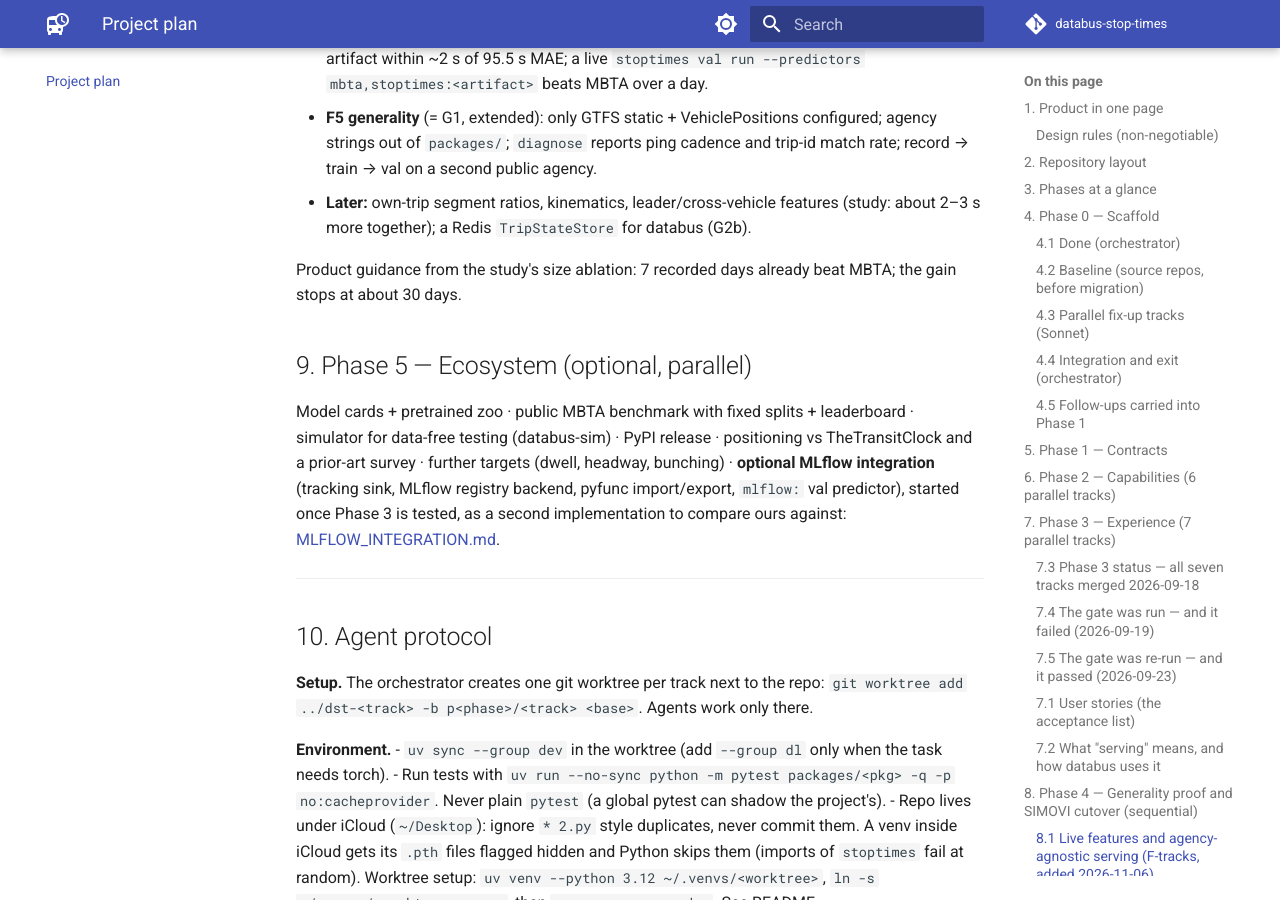
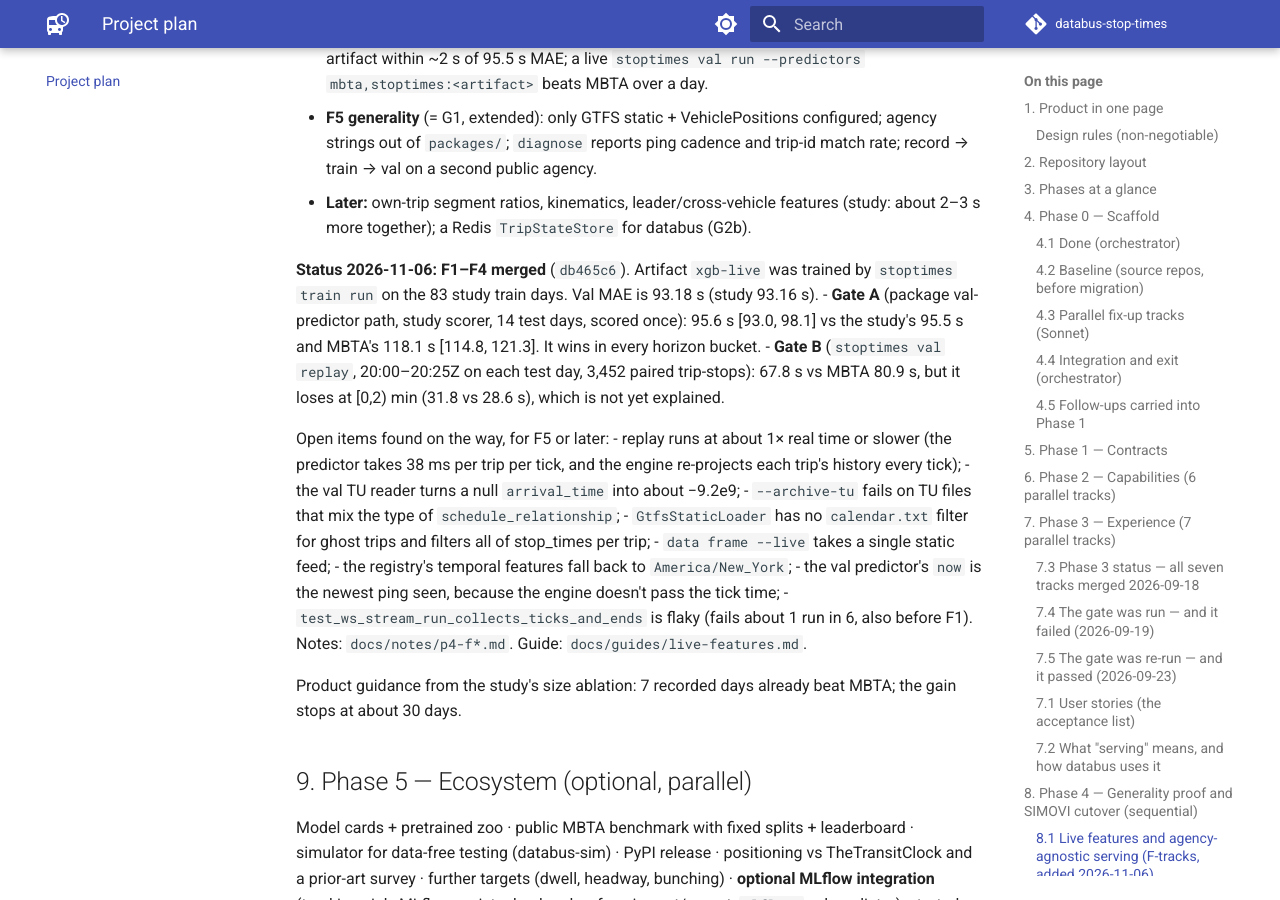
Before and after one commit to simovilab/databus-stop-times, an MkDocs documentation site: the page built from docs/PLAN.md, in a window 1280 px wide and 900 px high, scrolled down 19054 px. Built offline with MkDocs 1.6.1 and Material for MkDocs 9.7.7, drawn with Linux system fonts in a browser that asks for light colours; comment, search, counter and statistics services are not loaded; some of the changed text lies outside the part shown.

Commit message:
docs(plan): §8.1 status after F1–F4 merge and the test-day gate
Co-Authored-By: Claude Opus 5.5 <noreply@anthropic.com>
Claude-Session: https://claude.ai/code/session_01QV6jB3M6goRBPbSYqJYanj

```diff
--- a/docs/PLAN.md
+++ b/docs/PLAN.md
@@ -4,7 +4,7 @@ Status: **Phase 3 tracks merged; the clean-machine gate has been run and its fin
 1526 passed, 20 skipped · next: Phase 4 (§7.4's serving feature-contract gap is closed)
 (note G4 now precedes G2a — see §8) ·
 branch `feat/stoptimes-scaffold`, not pushed (the account has read-only access to the remote) · last updated 2026-11-06
-(§8.1 added: live features and agency-agnostic serving, F-tracks, from the 2026-11 MBTA study)
+(§8.1 F1–F4 merged: live features served and validated; gate passed, 95.6 s vs MBTA 118.1 s; next F5 generality)
 
 This is the working plan for turning SIMOVI's ETA research code (`gtfs-eta`) and its
 validation tool (`etaval`) into **stoptimes**: a general toolkit that lets anyone with
@@ -632,6 +632,25 @@ things shipped from training are the model, the segment-statistics table and the
 - **Later:** own-trip segment ratios, kinematics, leader/cross-vehicle features (study: about 2–3 s more together);
   a Redis `TripStateStore` for databus (G2b).
 
+**Status 2026-11-06: F1–F4 merged** (`db465c6`). Artifact `xgb-live` was trained by `stoptimes train run` on the
+83 study train days. Val MAE is 93.18 s (study 93.16 s).
+- **Gate A** (package val-predictor path, study scorer, 14 test days, scored once): 95.6 s [93.0, 98.1] vs the study's
+  95.5 s and MBTA's 118.1 s [114.8, 121.3]. It wins in every horizon bucket.
+- **Gate B** (`stoptimes val replay`, 20:00–20:25Z on each test day, 3,452 paired trip-stops): 67.8 s vs MBTA 80.9 s,
+  but it loses at [0,2) min (31.8 vs 28.6 s), which is not yet explained.
+
+Open items found on the way, for F5 or later:
+- replay runs at about 1× real time or slower (the predictor takes 38 ms per trip per tick, and the engine re-projects
+  each trip's history every tick);
+- the val TU reader turns a null `arrival_time` into about −9.2e9;
+- `--archive-tu` fails on TU files that mix the type of `schedule_relationship`;
+- `GtfsStaticLoader` has no `calendar.txt` filter for ghost trips and filters all of stop_times per trip;
+- `data frame --live` takes a single static feed;
+- the registry's temporal features fall back to `America/New_York`;
+- the val predictor's `now` is the newest ping seen, because the engine doesn't pass the tick time;
+- `test_ws_stream_run_collects_ticks_and_ends` is flaky (fails about 1 run in 6, also before F1).
+Notes: `docs/notes/p4-f*.md`. Guide: `docs/guides/live-features.md`.
+
 Product guidance from the study's size ablation: 7 recorded days already beat MBTA; the gain stops at about 30 days.
 
 ## 9. Phase 5 — Ecosystem (optional, parallel)
```
